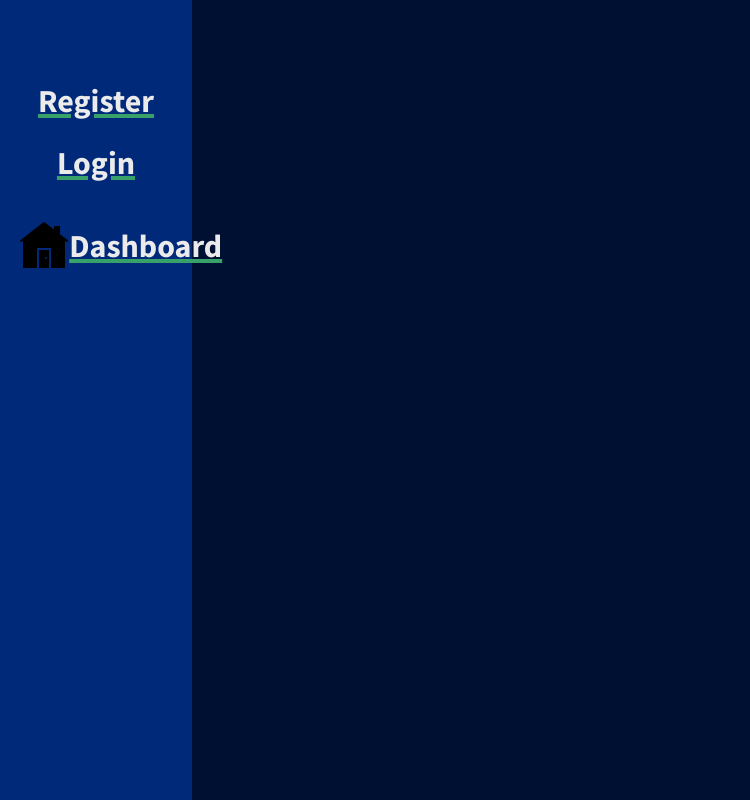
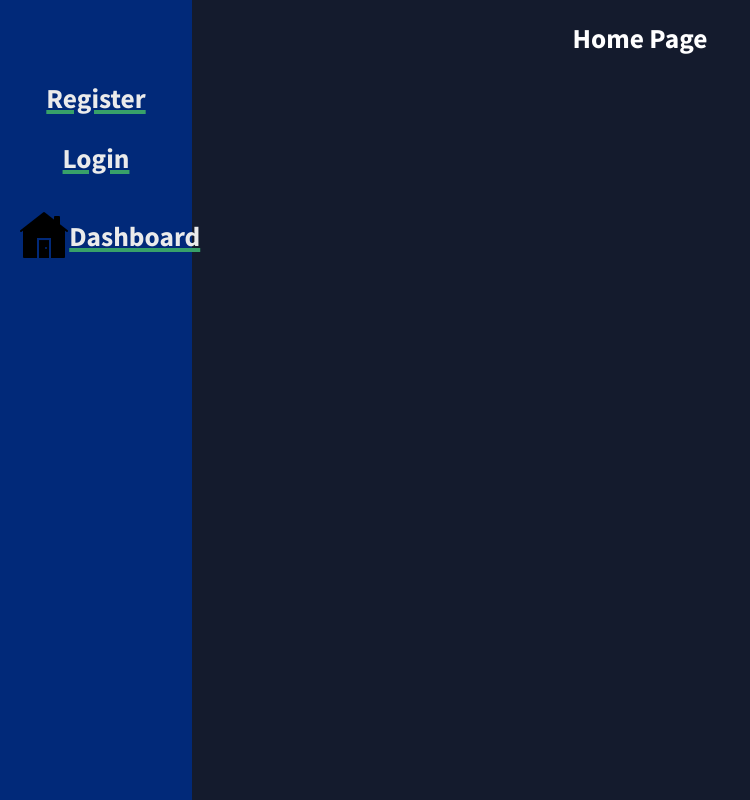
Before and after one commit to BaseBenjamin13/dashboard_client, a React (Create React App) app: page / in a window 1280 px wide. Shown: the whole page, without its empty margins (0-750 px from the left). Built offline with nearby package versions, Linux system fonts and the light colour scheme.

Commit message:
setting up material ui theme in App.js

```diff
--- a/package.json
+++ b/package.json
@@ -3,6 +3,7 @@
   "version": "0.1.0",
   "private": true,
   "dependencies": {
+    "@mui/material": "^5.11.16",
     "@testing-library/jest-dom": "^5.16.5",
     "@testing-library/react": "^13.4.0",
     "@testing-library/user-event": "^13.5.0",
--- a/src/App.js
+++ b/src/App.js
@@ -1,20 +1,34 @@
 
 import './App.css';
-import { Routes, Route} from 'react-router-dom';
+import { Routes, Route } from 'react-router-dom';
+import { ColorModeContext, useMode } from './theme';
+import { CssBaseline, ThemeProvider } from '@mui/material';
 
 import HomePage from './pages/HomePage';
 import Page404 from './pages/404';
 
 function App() {
+
+    const [theme, colorMode] = useMode();
+
     return (
+        <ColorModeContext.Provider value={colorMode}>
+            <ThemeProvider theme={theme}>
+                <CssBaseline />
+
                 <div className="App">
+                    <main className="content">
                     <Routes>
                         <Route path="/" element={<HomePage />} />
 
 
                         <Route path="*" element={<Page404 />} />
                     </Routes>
+                    </main>
                 </div>
+
+            </ThemeProvider>
+        </ColorModeContext.Provider>
     );
 }
 
```
Also changed, not shown: 1 other file (tests, documents, lock files or other folders). Lines whose indentation alone changed are shown as unchanged.
